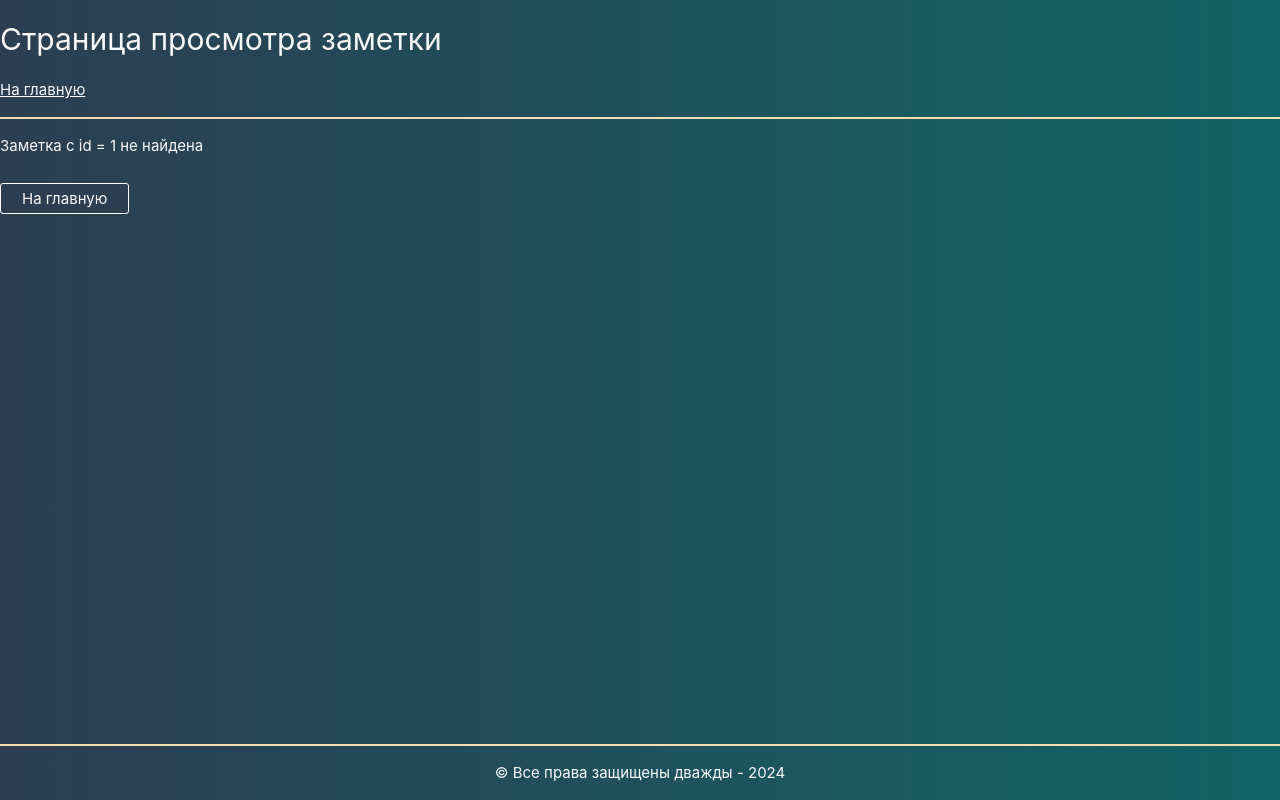
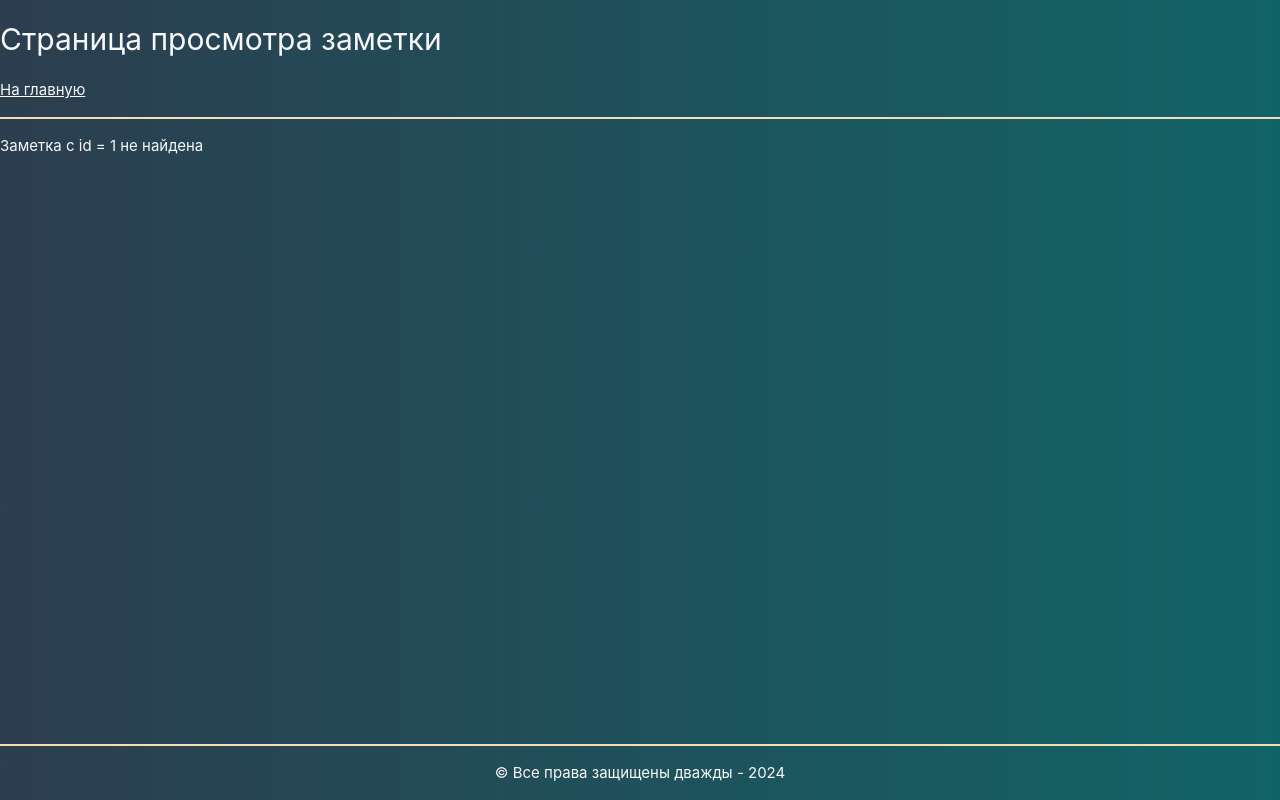
Before and after one commit to working-lion/todos-vue-3-ts, a Vue app: page /note/1 in a window 1280 px wide. Built offline with nearby package versions, Linux system fonts and the light colour scheme.

Commit message:
убрал дублирование кнопки домой

```diff
--- a/src/views/NoteView.vue
+++ b/src/views/NoteView.vue
@@ -34,12 +34,9 @@
     <div class="note-view--empty__title">Заметка с id = {{ noteId }} не найдена</div>
   </div>
 
-  <VActions>
-    <LinkHome is-button />
-    <template v-if="isFound">
-      <LinkEdit :note-id="noteId" />
-      <ButtonDelete :note-id="noteId"></ButtonDelete>
-    </template>
+  <VActions v-if="isFound">
+    <LinkEdit :note-id="noteId" />
+    <ButtonDelete :note-id="noteId"></ButtonDelete>
   </VActions>
 </template>
 
```
